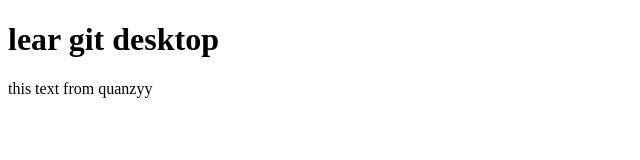
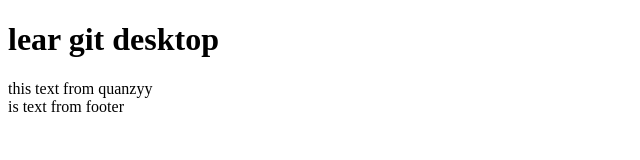
Before and after one commit to Quanzyy/git-desktop, a plain HTML site: page index.html in a window 1280 px wide. Shown: the whole page, without its empty margins (0-640 px from the left). Drawn offline with Linux system fonts and the light colour scheme.

Commit message:
footer text
this new text from footer

```diff
--- a/index.html
+++ b/index.html
@@ -12,5 +12,8 @@
     <main>
         this text from quanzyy
     </main>
+    <footer>
+        is text from footer
+    </footer>
 </body>
 </html>
```
